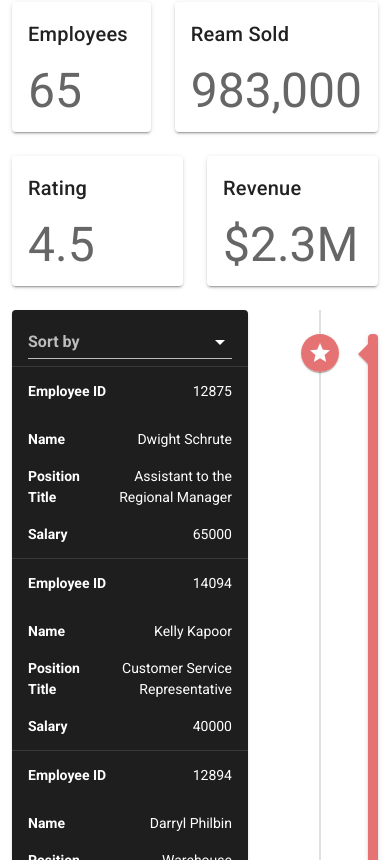
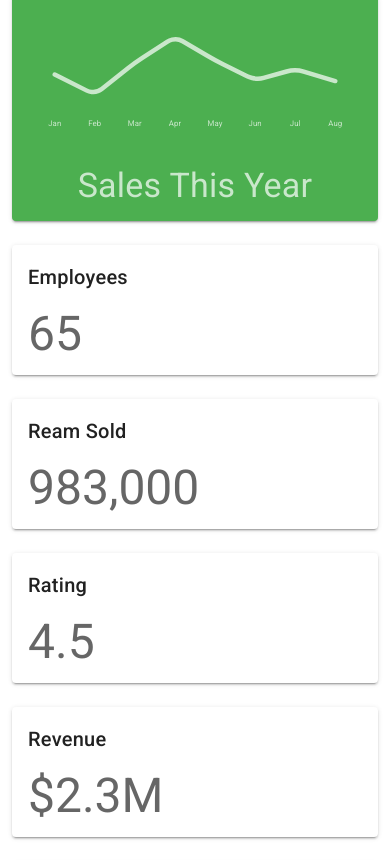
Before and after one commit to remchh/Vuetify-vue2, a Vue app: page /dashboard in a window 390 px wide. Shown: the part 624-1484 px from the top of the page. Built offline with nearby package versions, Linux system fonts and the light colour scheme.

Commit message:
“Responsive-Design”

```diff
--- a/src/views/Dashboard.vue
+++ b/src/views/Dashboard.vue
@@ -3,27 +3,27 @@
         <h1>Dashboard</h1>
 
         <v-row>
-          <v-col v-for="sale in sales" :key="`${sale.title}`">
+          <v-col v-for="sale in sales" :key="`${sale.title}`" cols='12' md='4'>
             <SalesGraph :sale="sale" />
           </v-col>
         </v-row>
 
         <v-row>
-          <v-col v-for="statistic in statistics" :key="`${statistic.title}`">
+          <v-col v-for="statistic in statistics" :key="`${statistic.title}`" cols='12' sm='6' md='6' lg='3'>
             <StatisticCard :statistic="statistic"/>
           </v-col>
         </v-row>
 
         <v-row>
-          <v-col cols='8'>
+          <v-col cols='12' sm='8' md='8'>
             <EmployeesTable :employees="employees" @select-employee="setEmployee" />
           </v-col>
-          <v-col cols='4'>
+          <v-col cols='12' sm='4' md='4'>
             <EventTimeline :timeline="timeline" />
           </v-col>
         </v-row>
 
-        <v-snackbar v-model="snackbar">
+        <v-snackbar v-model="snackbar" :left="$vuetify.breakpoint.lgAndUp">
         You have selected {{ selectedEmployee.name }}, {{ selectedEmployee.title }}
             <v-btn color="pink" text @click="snackbar = false">
             Close
```
